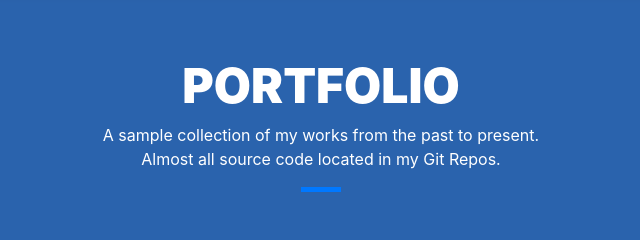
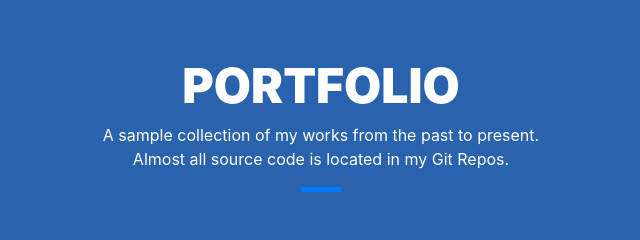
Before and after one commit to Evantopian/port_2020, a plain HTML site: page index.html in a window 1280 px wide. Shown: the part 3340-3580 px from the top of the page, 319-959 px from the left. Drawn offline with Linux system fonts and the light colour scheme; files whose address does not match are found by name.

Commit message:
Update index.html

```diff
--- a/index.html
+++ b/index.html
@@ -358,7 +358,7 @@
             <p class="subtitle-a">
               A sample collection of my works from the past to present.
               <br>
-              Almost all source code located in my Git Repos.
+              Almost all source code is located in my Git Repos.
             </p>
             <div class="line-mf"></div>
           </div>
```
